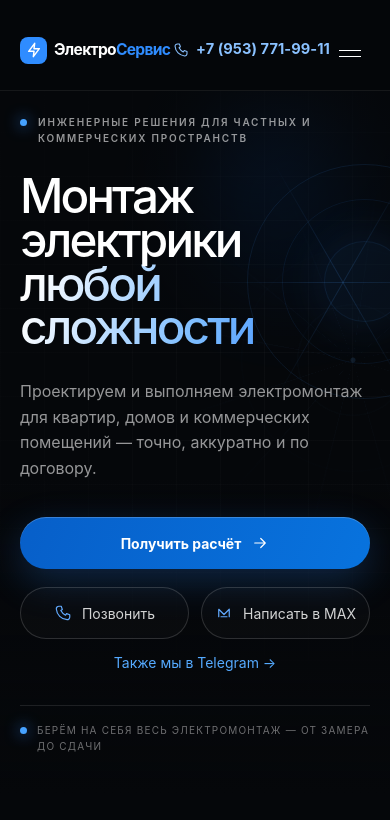
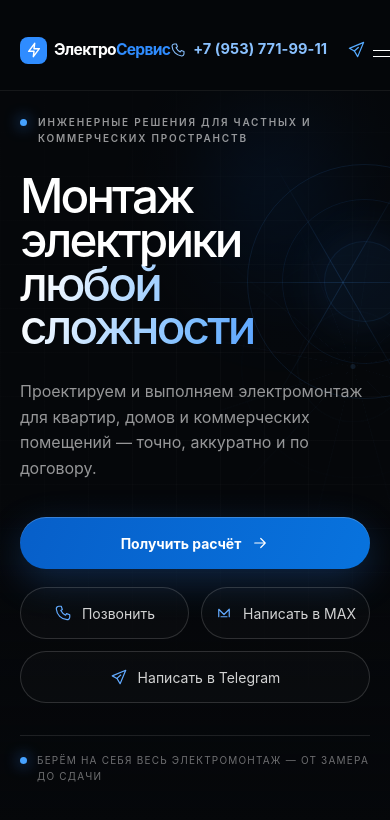
Before and after one commit to AlexZommer/electroservice, a Next.js app: page / in a window 390 px wide. Shown: the top 820 px of the page. Built offline with nearby package versions, Linux system fonts and the light colour scheme.

Commit message:
Add Telegram contact options across site

```diff
--- a/app/globals.css
+++ b/app/globals.css
@@ -26,6 +26,7 @@ body { min-width: 320px; overflow-x: clip; }
 .nav-link { font-size: 13px; color: rgba(255,255,255,.5); transition: color .2s; }
 .nav-link:hover { color: white; }
 .header-phone { display: inline-flex; align-items: center; gap: 7px; color: rgba(255,255,255,.88); font-size: 16.5px; font-weight: 700; white-space: nowrap; transition: color .2s; }.header-phone svg { width: 18px; height: 18px; }.header-phone:hover { color: #62aaff; }
+.header-social-link { display: grid; width: 34px; height: 34px; flex: 0 0 auto; place-items: center; border-radius: 50%; color: #55aaff; transition: color .2s, background .2s; }.header-social-link:hover { color: #8ac5ff; background: rgba(47,140,255,.1); }.header-social-link svg { width: 19px; height: 19px; }
 .menu-icon, .menu-icon::after { width: 22px; height: 1px; display: block; background: white; transition: .25s; content: ""; }
 .menu-icon::after { transform: translateY(6px); }
 .menu-icon.open { transform: rotate(45deg) translateY(3px); }
@@ -44,8 +45,6 @@ body { min-width: 320px; overflow-x: clip; }
 .hero-primary { min-width: 190px; background: linear-gradient(110deg,#075fc9,#0873de); box-shadow: 0 12px 45px rgba(47,140,255,.28), inset 0 1px rgba(255,255,255,.2); }
 .hero-contact-options { display: flex; flex-direction: column; align-items: center; }
 .hero-contact-buttons { display: flex; gap: 1rem; }
-.hero-telegram-link { margin-top: .8rem; color: #55aaff; font-size: 14px; line-height: 1.4; transition: color .2s, opacity .2s; }
-.hero-telegram-link:hover { color: #8ac5ff; }
 .text-white\/45 { color: rgba(255,255,255,.52) !important; }
 .text-white\/25 { color: rgba(255,255,255,.55) !important; }
 .telegram-button svg { color: #55aaff; }
@@ -100,6 +99,7 @@ body { min-width: 320px; overflow-x: clip; }
 .compact-benefit h3 { font-size: 15px; line-height: 1.35; }
 .compact-benefit p { margin-top: .35rem; color: rgba(255,255,255,.43); font-size: 11px; line-height: 1.5; }
 .contact-section { background: radial-gradient(circle at 50% 100%,rgba(37,117,219,.14),transparent 48%); }
+.footer-contacts { display: flex; flex-wrap: wrap; align-items: center; gap: .55rem 1rem; }.footer-contacts a:not(:first-child) { color: rgba(255,255,255,.38); font-size: 12px; transition: color .2s; }.footer-contacts a:not(:first-child):hover { color: #62aaff; }
 .step-number { display: grid; width: 48px; height: 48px; place-items: center; border-radius: 50%; border: 1px solid rgba(47,140,255,.4); color: #58a6ff; font-size: 12px; box-shadow: inset 0 0 20px rgba(47,140,255,.08); }
 .process-timeline { position: relative; display: grid; grid-template-columns: repeat(5,1fr); gap: 0; }.process-timeline::before { content: ""; position: absolute; top: 24px; right: 10%; left: 10%; height: 1px; background: linear-gradient(90deg,transparent,#2f8cff 15% 85%,transparent); opacity: .4; }.process-step { position: relative; z-index: 1; min-height: 270px; padding: 0 clamp(1rem,2vw,1.6rem); }.process-step .step-number { background: #080c12; box-shadow: 0 0 0 8px #05070a, inset 0 0 20px rgba(47,140,255,.12),0 0 30px rgba(47,140,255,.1); }.process-step h3 { margin-top: 2.5rem; font-size: 17px; line-height: 1.4; }.process-step p { margin-top: .8rem; color: rgba(255,255,255,.52); font-size: 12px; line-height: 1.75; }
 .scroll-reveal { opacity: 1; transform: none; }.scroll-reveal.is-pending { opacity: 0; transform: translateY(32px); }.scroll-reveal.is-visible { opacity: 1; transform: translateY(0); transition: opacity .7s cubic-bezier(.2,.8,.2,1),transform .7s cubic-bezier(.2,.8,.2,1); }.reveal-stagger-1.is-visible { transition-delay: .05s; }.reveal-stagger-2.is-visible { transition-delay: .12s; }.reveal-stagger-3.is-visible { transition-delay: .19s; }
@@ -111,7 +111,7 @@ body { min-width: 320px; overflow-x: clip; }
 @media (max-width: 639px) { header { padding-top: 10px; background: rgba(5,7,10,.96) !important; backdrop-filter: none !important; }.hero-grid { background-size: 44px 44px; }.hero-grid .reveal, .hero-aurora, .hero-circuit { animation: none !important; }.hero-glow { filter: blur(55px); }.hero-aurora { filter: blur(40px); }.hero-circuit { width: 95vw; right: -38%; top: 22%; opacity: .24; }.service-card { min-height: 330px; }.eyebrow { line-height: 1.6; }.logo { font-size: 15.6px; }.logo-mark { width: 27px; height: 27px; margin-right: 7px; }.header-phone { font-size: 14.6px; padding: 9px 0; color: #8ac1ff; letter-spacing: .005em; }.header-phone svg { width: 16px; height: 16px; }.button-primary, .button-secondary { width: 100%; justify-content: center; }.hero-contact-options, .hero-contact-buttons { width: 100%; }.hero-contact-buttons { flex-direction: column; }.contact-phone { font-size: 1.8rem; }.form-grid { grid-template-columns: 1fr; }.estimate-section .contact-form { border-radius: 18px; box-shadow: none; }.contact-success { min-height: 350px; }.advantages-grid { grid-template-columns: 1fr; }.advantage-card { min-height: 260px; }.advantage-card h3 { margin-top: 2.5rem; }.stat-card { min-height: 180px; }.stat-card strong { font-size: 1.55rem; }.stat-card span { font-size: 9px; letter-spacing: .1em; } }
 @media (max-width: 639px) { .hero-grid { padding-top: 6.375rem; }.hero-shell { min-height: calc(100svh - 6.375rem); }.hero-content { padding-top: 1rem; }.hero-title { margin-top: 1.5rem; font-size: 2.58rem; line-height: .98; letter-spacing: -.055em; }.hero-description { max-width: 32rem; margin-top: 1.75rem; color: rgba(255,255,255,.65); font-size: 1.1875rem; line-height: 1.75rem; }.hero-actions { margin-top: 1.5rem; }.hero-actions .button-secondary { height: 3rem; }.hero-footer { padding-block: 1rem; } }
 @media (max-width: 639px) { .section { padding-block: 4.5rem; }.section-title { font-size: clamp(2rem,10vw,2.65rem); line-height: 1.02; }.service-card { min-height: 285px; padding: 1.5rem; }.gallery-card { min-height: 0; border-radius: 18px; }.compact-benefits { grid-template-columns: 1fr; }.compact-benefit { border-right: 0; border-bottom: 1px solid rgba(255,255,255,.09); padding: 1.1rem 0; }.compact-benefit:nth-child(2) { border-right: 0; }.compact-benefit:last-child { border-bottom: 0; }.contact-phone { max-width: 100%; font-size: clamp(1.65rem,8vw,2rem); letter-spacing: -.035em; }.contact-actions { flex-direction: column; }.contact-action { min-height: 50px; justify-content: center; }.contact-section { padding-block: 4.75rem; } }
-@media (max-width: 374px) { .header-phone { gap: 0; font-size: 13.5px; }.header-phone svg { display: none; } }
+@media (max-width: 374px) { header .logo > span:last-child { display: none; }.header-phone { gap: 0; font-size: 13.5px; }.header-phone svg { display: none; }.header-social-link { width: 28px; height: 32px; }.header-social-link svg { width: 17px; height: 17px; } }
 @media (prefers-reduced-motion: reduce) { *, *::before, *::after { scroll-behavior: auto !important; animation-duration: .01ms !important; animation-iteration-count: 1 !important; transition-duration: .01ms !important; } }
 
 .admin-page { min-height: 100vh; overflow: hidden; background: #05070a; padding: 3rem 1.25rem; }
--- a/app/page.tsx
+++ b/app/page.tsx
@@ -50,8 +50,8 @@ export default function Home() {
                 <div className="hero-contact-buttons">
                   <a className="button-secondary" href={PHONE_HREF}><Icon name="phone" /> Позвонить</a>
                   <a className="button-secondary" href={MAX_URL} target="_blank" rel="noopener noreferrer"><Icon name="max" /> Написать в MAX</a>
+                  <a className="button-secondary" href={TELEGRAM_URL} target="_blank" rel="noopener noreferrer"><Icon name="telegram" /> Написать в Telegram</a>
                 </div>
-                <a className="hero-telegram-link" href={TELEGRAM_URL} target="_blank" rel="noopener noreferrer">Также мы в Telegram →</a>
               </div>
             </div>
           </div>
@@ -81,10 +81,10 @@ export default function Home() {
 
       <section className="contact-section relative px-5 py-20 sm:px-8 sm:py-28 lg:px-12" id="contact">
         <div className="orb orb-right" />
-        <Reveal className="mx-auto max-w-[980px] text-center"><div className="section-tag justify-center">Связаться с нами</div><h2 className="section-title mt-6">Рассчитаем стоимость<br className="hidden sm:block" /> <span className="text-gradient">электромонтажа</span></h2><p className="mx-auto mt-6 max-w-2xl text-base leading-7 text-white/50 sm:text-lg">Расскажите о задаче — уточним детали, сроки и подготовим предварительный расчёт.</p><a className="contact-phone whitespace-nowrap" href={PHONE_HREF}>{PHONE_LABEL}</a><div className="contact-actions justify-center"><a className="contact-action" href={PHONE_HREF}><Icon name="phone" /> Позвонить</a><a className="contact-action" href={MAX_URL} target="_blank" rel="noopener noreferrer"><Icon name="max" /> Написать в MAX</a></div></Reveal>
+        <Reveal className="mx-auto max-w-[980px] text-center"><div className="section-tag justify-center">Связаться с нами</div><h2 className="section-title mt-6">Рассчитаем стоимость<br className="hidden sm:block" /> <span className="text-gradient">электромонтажа</span></h2><p className="mx-auto mt-6 max-w-2xl text-base leading-7 text-white/50 sm:text-lg">Расскажите о задаче — уточним детали, сроки и подготовим предварительный расчёт.</p><a className="contact-phone whitespace-nowrap" href={PHONE_HREF}>{PHONE_LABEL}</a><div className="contact-actions justify-center"><a className="contact-action" href={PHONE_HREF}><Icon name="phone" /> Позвонить</a><a className="contact-action" href={MAX_URL} target="_blank" rel="noopener noreferrer"><Icon name="max" /> Написать в MAX</a><a className="contact-action" href={TELEGRAM_URL} target="_blank" rel="noopener noreferrer"><Icon name="telegram" /> Написать в Telegram</a></div></Reveal>
       </section>
 
-      <footer className="border-t border-white/10 px-5 py-8 sm:px-8 lg:px-12"><div className="mx-auto flex max-w-[1440px] flex-col gap-5 text-sm text-white/35 sm:flex-row sm:items-center sm:justify-between"><a href="#top" className="logo text-white"><span className="logo-mark"><Icon name="bolt" /></span>Электро<span>Сервис</span></a><a href={PHONE_HREF} className="whitespace-nowrap text-white/60 hover:text-white">{PHONE_LABEL}</a><a href="#top" className="text-white/60 hover:text-white">Наверх ↑</a></div></footer>
+      <footer className="border-t border-white/10 px-5 py-8 sm:px-8 lg:px-12"><div className="mx-auto flex max-w-[1440px] flex-col gap-5 text-sm text-white/35 sm:flex-row sm:items-center sm:justify-between"><a href="#top" className="logo text-white"><span className="logo-mark"><Icon name="bolt" /></span>Электро<span>Сервис</span></a><div className="footer-contacts"><a href={PHONE_HREF} className="whitespace-nowrap text-white/60 hover:text-white">{PHONE_LABEL}</a><a href={TELEGRAM_URL} target="_blank" rel="noopener noreferrer">Telegram</a><a href={MAX_URL} target="_blank" rel="noopener noreferrer">MAX</a></div><a href="#top" className="text-white/60 hover:text-white">Наверх ↑</a></div></footer>
     </main>
   );
 }
--- a/components/header.tsx
+++ b/components/header.tsx
@@ -4,6 +4,7 @@ import { useState } from "react";
 import { Icon } from "./icons";
 
 const links = [["Услуги", "#services"], ["Примеры работ", "#work"], ["Преимущества", "#about"], ["Контакты", "#contact"]];
+const TELEGRAM_URL = "https://t.me/+79537719911";
 
 export function Header() {
   const [open, setOpen] = useState(false);
@@ -13,6 +14,7 @@ export function Header() {
       <nav className="hidden items-center gap-8 lg:flex">{links.map(([label, href]) => <a className="nav-link" href={href} key={href}>{label}</a>)}</nav>
       <div className="ml-auto flex items-center gap-3 lg:ml-0">
         <a className="header-phone" href="tel:+79537719911" aria-label="Позвонить: +7 953 771-99-11"><Icon name="phone" />+7 (953) 771-99-11</a>
+        <a className="header-social-link" href={TELEGRAM_URL} target="_blank" rel="noopener noreferrer" aria-label="Написать в Telegram"><Icon name="telegram" /></a>
         <a className="hidden rounded-full border border-white/15 px-5 py-2.5 text-sm transition hover:border-electric hover:bg-electric/10 xl:block" href="#contact">Получить расчёт</a>
       </div>
       <button className="grid h-10 w-10 place-items-center lg:hidden" onClick={() => setOpen(!open)} aria-label="Открыть меню" aria-expanded={open}><span className={`menu-icon ${open ? "open" : ""}`} /></button>
--- a/components/mobile-hero.module.css
+++ b/components/mobile-hero.module.css
@@ -125,6 +125,10 @@
   gap: 12px;
 }
 
+.contactActions > :nth-child(3) {
+  grid-column: 1 / -1;
+}
+
 .primary,
 .secondary {
   display: inline-flex;
@@ -155,19 +159,6 @@
   color: #62aaff;
 }
 
-.telegramLink {
-  width: fit-content;
-  margin: -4px auto 0;
-  color: #55aaff;
-  font-size: 14px;
-  line-height: 1.4;
-  transition: color 0.2s ease, opacity 0.2s ease;
-}
-
-.telegramLink:hover {
-  color: #8ac5ff;
-}
-
 .assurance {
   display: flex;
   align-items: flex-start;
@@ -195,6 +186,10 @@
     grid-template-columns: 1fr;
   }
 
+  .contactActions > :nth-child(3) {
+    grid-column: auto;
+  }
+
 }
 
 @media (min-width: 640px) {
--- a/components/mobile-hero.tsx
+++ b/components/mobile-hero.tsx
@@ -39,10 +39,10 @@ export function MobileHero() {
           <a className={styles.secondary} href={MAX_URL} target="_blank" rel="noopener noreferrer">
             <Icon name="max" /> Написать в MAX
           </a>
+          <a className={styles.secondary} href={TELEGRAM_URL} target="_blank" rel="noopener noreferrer">
+            <Icon name="telegram" /> Написать в Telegram
+          </a>
         </div>
-        <a className={styles.telegramLink} href={TELEGRAM_URL} target="_blank" rel="noopener noreferrer">
-          Также мы в Telegram →
-        </a>
       </div>
 
       <div className={styles.assurance}>
```
